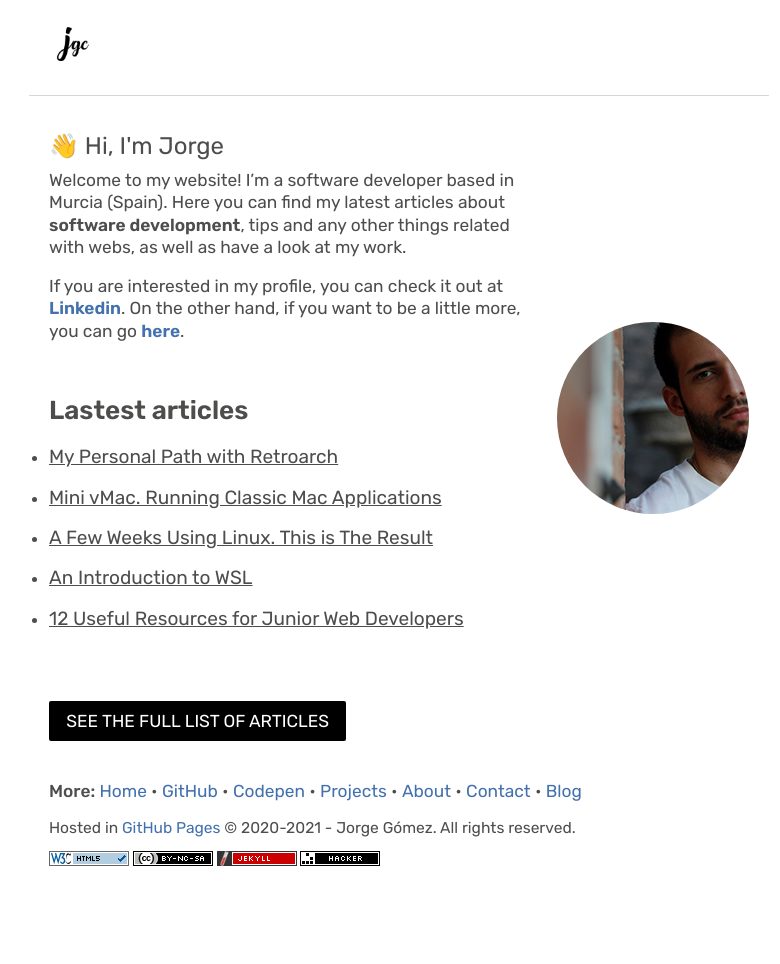
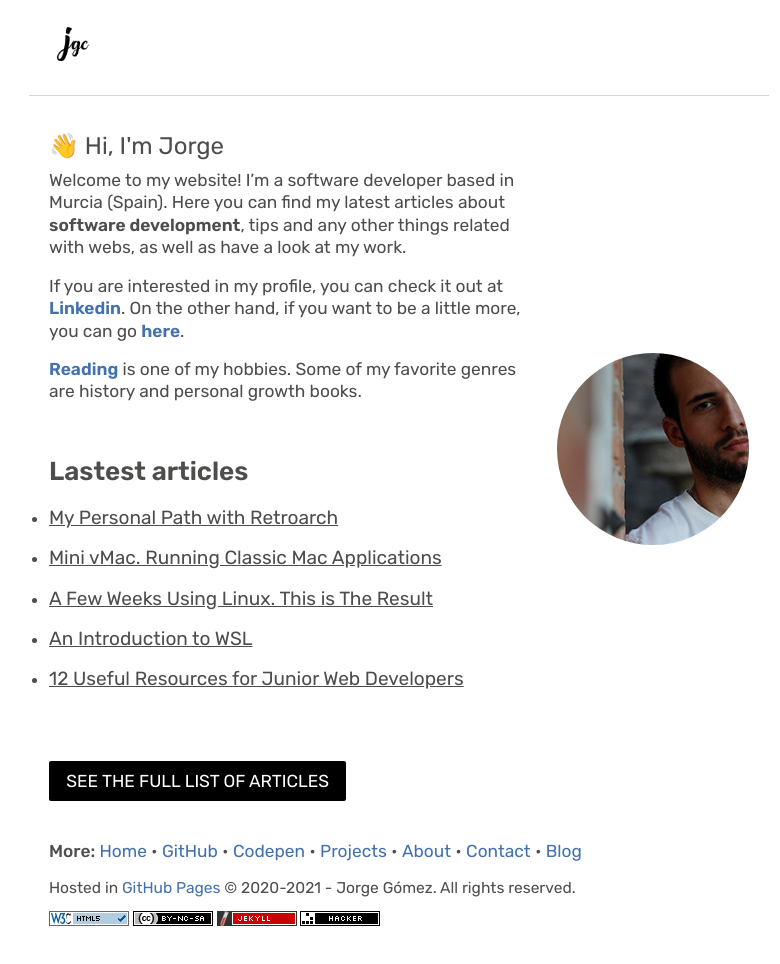
Before and after one commit to jgcarrillo/jekyll-personal-web, a Jekyll site: the page built from index.md, in a window 1280 px wide. Shown: the whole page, without its empty margins (241-1021 px from the left). Built offline with Jekyll 4.4.1, drawn with Linux system fonts in a browser that asks for light colours; before the commit the page ends 904 px from its top, so only the background shows below that.

Commit message:
FEAT: Adding reading books

```diff
--- a/index.md
+++ b/index.md
@@ -6,3 +6,5 @@ layout: home
 Welcome to my website! I'm a software developer based in Murcia (Spain). Here you can find my latest articles about **software development**, tips and any other things related with webs, as well as have a look at my work.
 
 If you are interested in my profile, you can check it out at **[Linkedin](https://es.linkedin.com/in/jgcarrilloweb)**. On the other hand, if you want to be a little more, you can go **[here]({% link about.md %})**.
+
+**[Reading](https://docs.google.com/spreadsheets/d/1-hvx2dSsVgYn2t4nzhm93-SMDlxsCCbJdo7xiuFKLGY/edit?usp=sharing)** is one of my hobbies. Some of my favorite genres are history and personal growth books.
```
